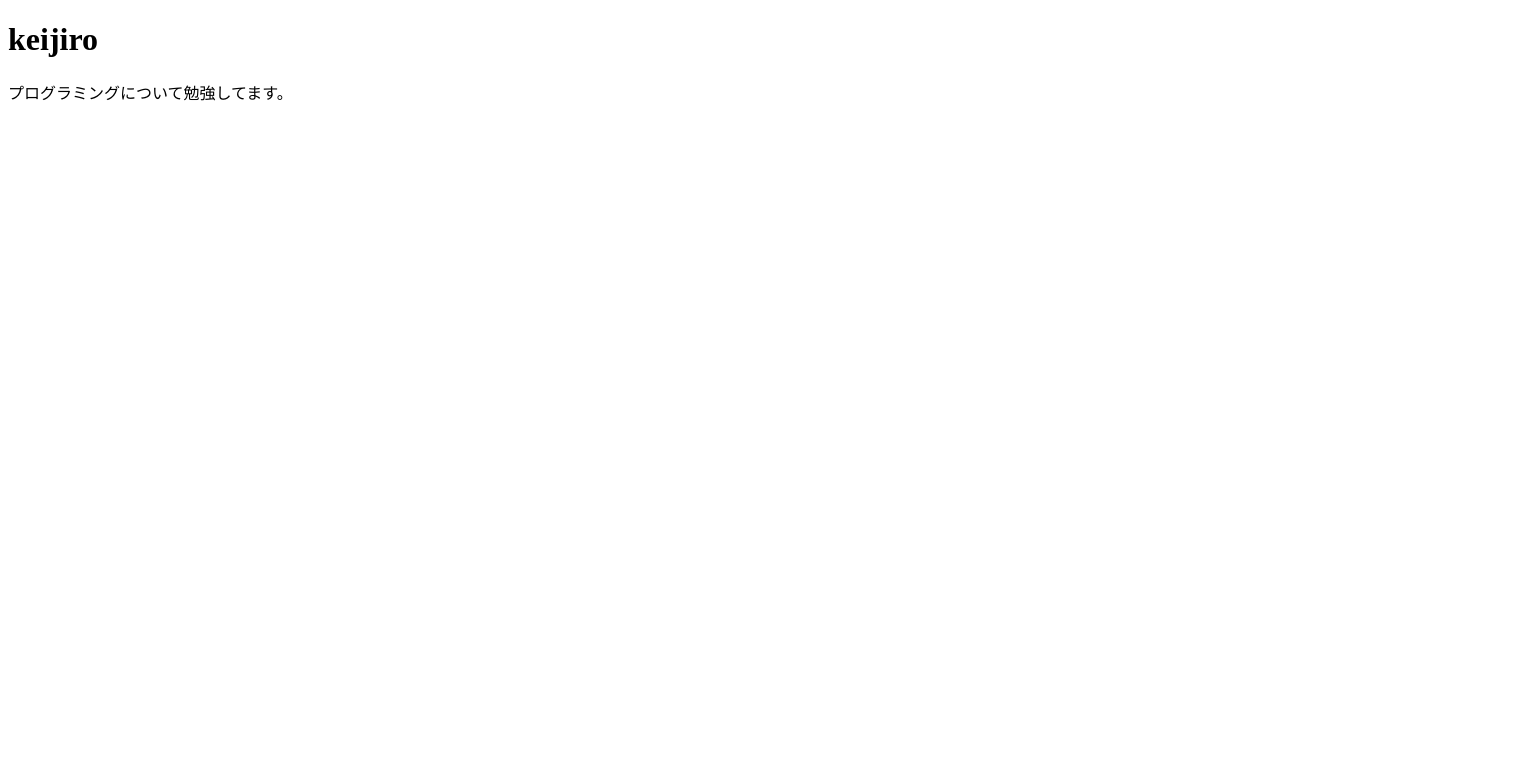
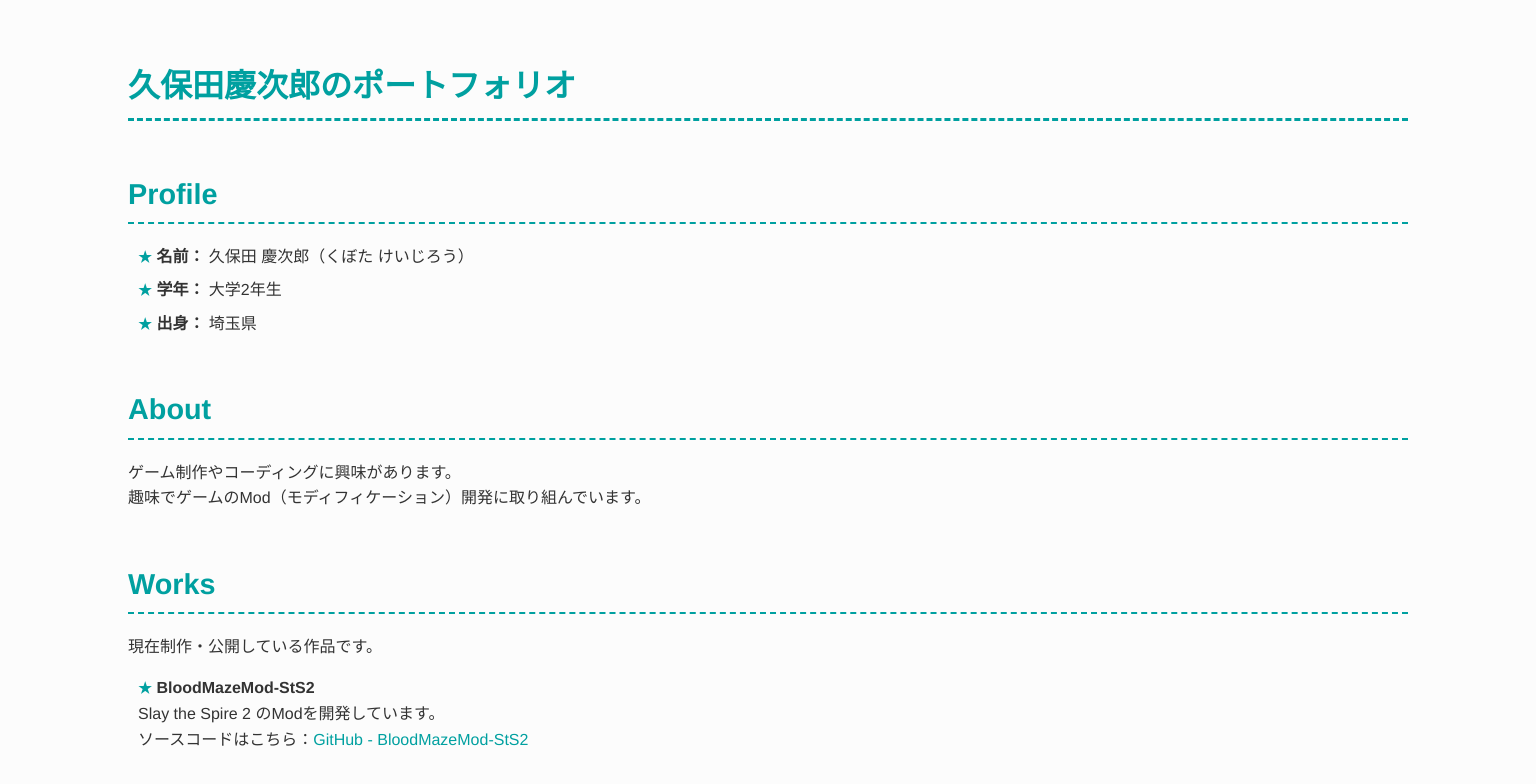
Before and after one commit to 251zs01038-byte/KKeijiro, a plain HTML site: page index.html in a window 1280 px wide. Shown: the whole page, 1536 px wide, since content can reach past the window. Drawn offline with Linux system fonts and the light colour scheme.

Commit message:
Update index.html

```diff
--- a/index.html
+++ b/index.html
@@ -3,10 +3,35 @@
   <head>
     <meta charset="utf-8">
     <meta name="viewport" content="width=device-width, initial-scale=1">
-    <title>KKeijiroのポートフォリオ</title>
+    <link href="style.css" rel="stylesheet">
+    <title>久保田慶次郎のポートフォリオ</title>
   </head>
   <body>
-    <h1>keijiro</h1>
-    <p>プログラミングについて勉強してます。</p>
-  </div>
+
+    <h1>久保田慶次郎のポートフォリオ</h1>
+
+    <h2>Profile</h2>
+    <ul>
+      <li><strong>名前：</strong> 久保田 慶次郎（くぼた けいじろう）</li>
+      <li><strong>学年：</strong> 大学2年生</li>
+      <li><strong>出身：</strong> 埼玉県</li>
+    </ul>
+
+    <h2>About</h2>
+    <p>
+      ゲーム制作やコーディングに興味があります。<br>
+      趣味でゲームのMod（モディフィケーション）開発に取り組んでいます。
+    </p>
+
+    <h2>Works</h2>
+    <p>現在制作・公開している作品です。</p>
+    <ul>
+      <li>
+        <strong>BloodMazeMod-StS2</strong><br>
+        Slay the Spire 2 のModを開発しています。<br>
+        ソースコードはこちら：<a href="https://github.com/GanbaruKing/BloodMazeMod-StS2" target="_blank">GitHub - BloodMazeMod-StS2</a>
+      </li>
+    </ul>
+
+  </body>
 </html>
```
